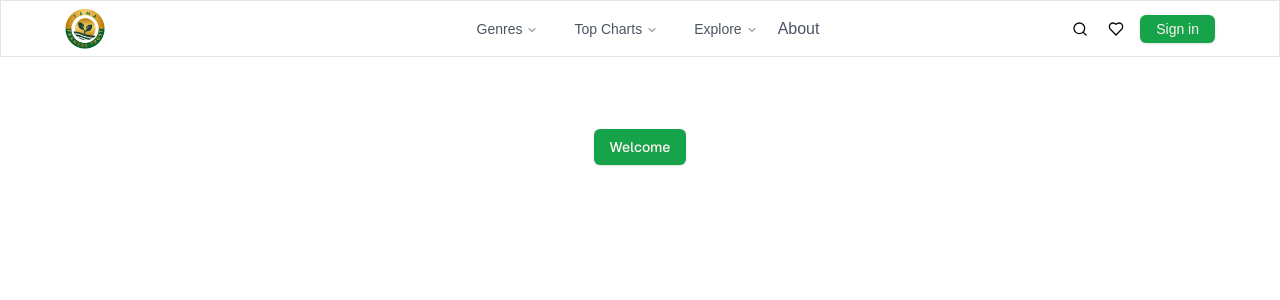
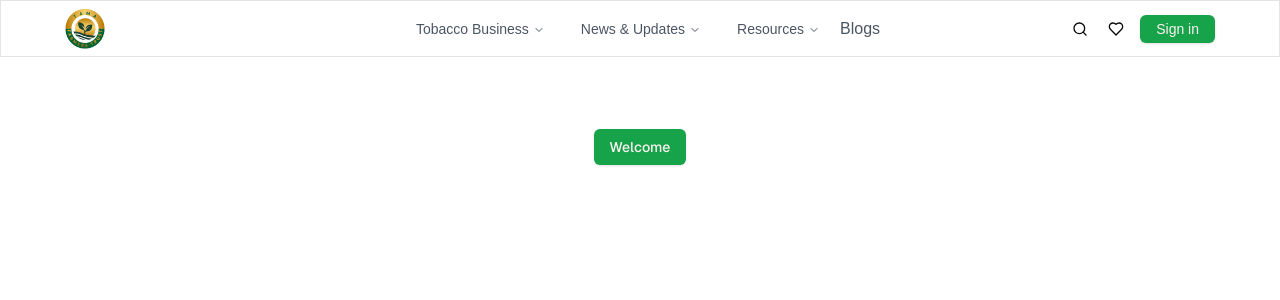
Before and after one commit to IsaacKalambo22/tama, a Next.js app in the folder frontend/: page / in a window 1280 px wide. Shown: the top 300 px of the page. Built offline with nearby package versions, Linux system fonts and the light colour scheme.

Commit message:
complete navigation menu

```diff
--- a/frontend/src/components/ui/navigation-menu.tsx
+++ b/frontend/src/components/ui/navigation-menu.tsx
@@ -1,18 +1,22 @@
-import * as React from "react"
-import * as NavigationMenuPrimitive from "@radix-ui/react-navigation-menu"
-import { cva } from "class-variance-authority"
-import { ChevronDown } from "lucide-react"
+import * as NavigationMenuPrimitive from '@radix-ui/react-navigation-menu';
+import { cva } from 'class-variance-authority';
+import * as React from 'react';
 
-import { cn } from "@/lib/utils"
+import { cn } from '@/lib/utils';
+import { ChevronDownIcon } from 'lucide-react';
 
 const NavigationMenu = React.forwardRef<
-  React.ElementRef<typeof NavigationMenuPrimitive.Root>,
-  React.ComponentPropsWithoutRef<typeof NavigationMenuPrimitive.Root>
+  React.ElementRef<
+    typeof NavigationMenuPrimitive.Root
+  >,
+  React.ComponentPropsWithoutRef<
+    typeof NavigationMenuPrimitive.Root
+  >
 >(({ className, children, ...props }, ref) => (
   <NavigationMenuPrimitive.Root
     ref={ref}
     className={cn(
-      "relative z-10 flex max-w-max flex-1 items-center justify-center",
+      'relative z-10 flex max-w-max flex-1 items-center justify-center',
       className
     )}
     {...props}
@@ -20,109 +24,143 @@ const NavigationMenu = React.forwardRef<
     {children}
     <NavigationMenuViewport />
   </NavigationMenuPrimitive.Root>
-))
-NavigationMenu.displayName = NavigationMenuPrimitive.Root.displayName
+));
+NavigationMenu.displayName =
+  NavigationMenuPrimitive.Root.displayName;
 
 const NavigationMenuList = React.forwardRef<
-  React.ElementRef<typeof NavigationMenuPrimitive.List>,
-  React.ComponentPropsWithoutRef<typeof NavigationMenuPrimitive.List>
+  React.ElementRef<
+    typeof NavigationMenuPrimitive.List
+  >,
+  React.ComponentPropsWithoutRef<
+    typeof NavigationMenuPrimitive.List
+  >
 >(({ className, ...props }, ref) => (
   <NavigationMenuPrimitive.List
     ref={ref}
     className={cn(
-      "group flex flex-1 list-none items-center justify-center space-x-1",
+      'group flex flex-1 list-none items-center justify-center space-x-1',
       className
     )}
     {...props}
   />
-))
-NavigationMenuList.displayName = NavigationMenuPrimitive.List.displayName
+));
+NavigationMenuList.displayName =
+  NavigationMenuPrimitive.List.displayName;
 
-const NavigationMenuItem = NavigationMenuPrimitive.Item
+const NavigationMenuItem =
+  NavigationMenuPrimitive.Item;
 
 const navigationMenuTriggerStyle = cva(
-  "group inline-flex h-9 w-max items-center justify-center rounded-md bg-background px-4 py-2 text-sm font-medium transition-colors hover:bg-accent hover:text-accent-foreground focus:bg-accent focus:text-accent-foreground focus:outline-none disabled:pointer-events-none disabled:opacity-50 data-[active]:bg-accent/50 data-[state=open]:bg-accent/50"
-)
+  'group inline-flex h-9 w-max items-center justify-center rounded-lg  px-4 py-2 text-sm font-medium transition-colors  hover:text-gray-700 focus:bg-accent focus:text-gray-700 focus:outline-none disabled:pointer-events-none disabled:opacity-50 data-[active]:bg-accent/50 '
+);
 
 const NavigationMenuTrigger = React.forwardRef<
-  React.ElementRef<typeof NavigationMenuPrimitive.Trigger>,
-  React.ComponentPropsWithoutRef<typeof NavigationMenuPrimitive.Trigger>
+  React.ElementRef<
+    typeof NavigationMenuPrimitive.Trigger
+  >,
+  React.ComponentPropsWithoutRef<
+    typeof NavigationMenuPrimitive.Trigger
+  >
 >(({ className, children, ...props }, ref) => (
   <NavigationMenuPrimitive.Trigger
     ref={ref}
-    className={cn(navigationMenuTriggerStyle(), "group", className)}
+    className={cn(
+      navigationMenuTriggerStyle(),
+      'group',
+      className
+    )}
     {...props}
   >
-    {children}{" "}
-    <ChevronDown
-      className="relative top-[1px] ml-1 h-3 w-3 transition duration-300 group-data-[state=open]:rotate-180"
-      aria-hidden="true"
+    {children}{' '}
+    <ChevronDownIcon
+      className='relative top-[1px] ml-1 h-3 w-3 transition duration-300 group-data-[state=open]:rotate-180'
+      aria-hidden='true'
     />
   </NavigationMenuPrimitive.Trigger>
-))
-NavigationMenuTrigger.displayName = NavigationMenuPrimitive.Trigger.displayName
+));
+NavigationMenuTrigger.displayName =
+  NavigationMenuPrimitive.Trigger.displayName;
 
 const NavigationMenuContent = React.forwardRef<
-  React.ElementRef<typeof NavigationMenuPrimitive.Content>,
-  React.ComponentPropsWithoutRef<typeof NavigationMenuPrimitive.Content>
+  React.ElementRef<
+    typeof NavigationMenuPrimitive.Content
+  >,
+  React.ComponentPropsWithoutRef<
+    typeof NavigationMenuPrimitive.Content
+  >
 >(({ className, ...props }, ref) => (
   <NavigationMenuPrimitive.Content
     ref={ref}
     className={cn(
-      "left-0 top-0 w-full data-[motion^=from-]:animate-in data-[motion^=to-]:animate-out data-[motion^=from-]:fade-in data-[motion^=to-]:fade-out data-[motion=from-end]:slide-in-from-right-52 data-[motion=from-start]:slide-in-from-left-52 data-[motion=to-end]:slide-out-to-right-52 data-[motion=to-start]:slide-out-to-left-52 md:absolute md:w-auto ",
+      'left-0 top-0 w-full data-[motion^=from-]:animate-in data-[motion^=to-]:animate-out data-[motion^=from-]:fade-in data-[motion^=to-]:fade-out data-[motion=from-end]:slide-in-from-right-52 data-[motion=from-start]:slide-in-from-left-52 data-[motion=to-end]:slide-out-to-right-52 data-[motion=to-start]:slide-out-to-left-52 md:absolute md:w-auto ',
       className
     )}
     {...props}
   />
-))
-NavigationMenuContent.displayName = NavigationMenuPrimitive.Content.displayName
+));
+NavigationMenuContent.displayName =
+  NavigationMenuPrimitive.Content.displayName;
 
-const NavigationMenuLink = NavigationMenuPrimitive.Link
+const NavigationMenuLink =
+  NavigationMenuPrimitive.Link;
 
 const NavigationMenuViewport = React.forwardRef<
-  React.ElementRef<typeof NavigationMenuPrimitive.Viewport>,
-  React.ComponentPropsWithoutRef<typeof NavigationMenuPrimitive.Viewport>
+  React.ElementRef<
+    typeof NavigationMenuPrimitive.Viewport
+  >,
+  React.ComponentPropsWithoutRef<
+    typeof NavigationMenuPrimitive.Viewport
+  >
 >(({ className, ...props }, ref) => (
-  <div className={cn("absolute left-0 top-full flex justify-center")}>
+  <div
+    className={cn(
+      'absolute left-auto top-full flex justify-center'
+    )}
+  >
     <NavigationMenuPrimitive.Viewport
       className={cn(
-        "origin-top-center relative mt-1.5 h-[var(--radix-navigation-menu-viewport-height)] w-full overflow-hidden rounded-md border bg-popover text-popover-foreground shadow data-[state=open]:animate-in data-[state=closed]:animate-out data-[state=closed]:zoom-out-95 data-[state=open]:zoom-in-90 md:w-[var(--radix-navigation-menu-viewport-width)]",
+        'origin-top-center relative mt-4 h-[var(--radix-navigation-menu-viewport-height)] w-full overflow-hidden rounded-2xl border bg-popover text-popover-foreground shadow data-[state=open]:animate-in data-[state=closed]:animate-out data-[state=closed]:zoom-out-95 data-[state=open]:zoom-in-90 md:w-[var(--radix-navigation-menu-viewport-width)]',
         className
       )}
       ref={ref}
       {...props}
     />
   </div>
-))
+));
 NavigationMenuViewport.displayName =
-  NavigationMenuPrimitive.Viewport.displayName
+  NavigationMenuPrimitive.Viewport.displayName;
 
 const NavigationMenuIndicator = React.forwardRef<
-  React.ElementRef<typeof NavigationMenuPrimitive.Indicator>,
-  React.ComponentPropsWithoutRef<typeof NavigationMenuPrimitive.Indicator>
+  React.ElementRef<
+    typeof NavigationMenuPrimitive.Indicator
+  >,
+  React.ComponentPropsWithoutRef<
+    typeof NavigationMenuPrimitive.Indicator
+  >
 >(({ className, ...props }, ref) => (
   <NavigationMenuPrimitive.Indicator
     ref={ref}
     className={cn(
-      "top-full z-[1] flex h-1.5 items-end justify-center overflow-hidden data-[state=visible]:animate-in data-[state=hidden]:animate-out data-[state=hidden]:fade-out data-[state=visible]:fade-in",
+      'top-full z-[1] flex h-1.5 items-end justify-center overflow-hidden data-[state=visible]:animate-in data-[state=hidden]:animate-out data-[state=hidden]:fade-out data-[state=visible]:fade-in',
       className
     )}
     {...props}
   >
-    <div className="relative top-[60%] h-2 w-2 rotate-45 rounded-tl-sm bg-border shadow-md" />
+    <div className='relative top-[60%] h-2 w-2 rotate-45 rounded-tl-sm bg-border shadow-md' />
   </NavigationMenuPrimitive.Indicator>
-))
+));
 NavigationMenuIndicator.displayName =
-  NavigationMenuPrimitive.Indicator.displayName
+  NavigationMenuPrimitive.Indicator.displayName;
 
 export {
+  NavigationMenu,
+  NavigationMenuContent,
+  NavigationMenuIndicator,
+  NavigationMenuItem,
+  NavigationMenuLink,
+  NavigationMenuList,
+  NavigationMenuTrigger,
   navigationMenuTriggerStyle,
-  NavigationMenu,
-  NavigationMenuList,
-  NavigationMenuItem,
-  NavigationMenuContent,
-  NavigationMenuTrigger,
-  NavigationMenuLink,
-  NavigationMenuIndicator,
   NavigationMenuViewport,
-}
+};
--- a/frontend/src/modules/client/constants/nav-items/index.tsx
+++ b/frontend/src/modules/client/constants/nav-items/index.tsx
@@ -13,184 +13,180 @@ export type NavItem = {
 // Create and export the navigation items object.
 export const navItems: NavItem[] = [
   {
-    title: 'Genres',
-    href: '#', // Main path for genres, can be updated as needed.
+    title: 'Tobacco Business',
+    href: '#',
     submenu: true,
     subMenuItems: [
       {
-        title: 'Pop',
-        href: '/genres/pop',
+        title: 'Services',
+        href: '/tobacco-business/services',
         description:
-          'Top pop hits and new releases.',
+          'Various business services for the tobacco industry.',
         icon: (
           <Icon
-            icon='lucide:music'
+            icon='lucide:briefcase'
             width='16'
             height='16'
           />
         ),
       },
       {
-        title: 'Rock',
-        href: '/genres/rock',
+        title: 'Event Calendar',
+        href: '/tobacco-business/event-calendar',
         description:
-          'Classic rock and modern hits.',
+          'Upcoming industry events and important dates.',
         icon: (
           <Icon
-            icon='lucide:drum'
+            icon='lucide:calendar'
             width='16'
             height='16'
           />
         ),
       },
       {
-        title: 'Hip-Hop/Rap',
-        href: '/genres/hip-hop-rap',
+        title: 'Shops',
+        href: '/tobacco-business/shops',
         description:
-          'The latest in hip-hop and rap.',
+          'Local and online shops for tobacco products.',
         icon: (
           <Icon
-            icon='lucide:mic'
+            icon='lucide:shopping-bag'
+            width='16'
+            height='16'
+          />
+        ),
+      },
+    ],
+  },
+  {
+    title: 'News & Updates',
+    href: '#',
+    submenu: true,
+    subMenuItems: [
+      {
+        title: 'News',
+        href: '/news-updates/news',
+        description:
+          'Latest news in the tobacco industry.',
+        icon: (
+          <Icon
+            icon='lucide:newspaper'
             width='16'
             height='16'
           />
         ),
       },
       {
-        title: 'Jazz',
-        href: '/genres/jazz',
+        title: 'Press Releases',
+        href: '/news-updates/press-release',
         description:
-          'Smooth jazz and contemporary sounds.',
+          'Official statements and press releases.',
         icon: (
           <Icon
-            icon='lucide:guitar'
+            icon='lucide:megaphone'
             width='16'
             height='16'
           />
         ),
       },
-      // Add more genres as needed
     ],
   },
   {
-    title: 'Top Charts',
-    href: '#', // Main path for top charts, can be updated as needed.
+    title: 'Resources',
+    href: '#',
     submenu: true,
     subMenuItems: [
       {
-        title: 'Top 10 This Week',
-        href: '/top-charts/top-10-this-week',
+        title: 'Reports',
+        href: '/resources/reports',
         description:
-          'Most popular songs this week.',
+          'Industry reports and data analysis.',
         icon: (
           <Icon
-            icon='lucide:trending-up'
+            icon='lucide:bar-chart'
             width='16'
             height='16'
           />
         ),
       },
       {
-        title: 'Most Popular',
-        href: '/top-charts/most-popular',
-        description: 'Songs everyone is loving.',
+        title: 'Publications',
+        href: '/resources/publications',
+        description:
+          'Research and publications related to tobacco.',
         icon: (
           <Icon
-            icon='lucide:heart'
+            icon='lucide:book-open'
             width='16'
             height='16'
           />
         ),
       },
       {
-        title: 'New Releases',
-        href: '/top-charts/new-releases',
+        title: 'Forms',
+        href: '/resources/forms',
         description:
-          'Fresh songs and albums just for you.',
+          'Documents and forms for industry use.',
         icon: (
           <Icon
-            icon='lucide:sparkles'
+            icon='lucide:file-text'
             width='16'
             height='16'
           />
         ),
       },
       {
-        title: 'Trending Now',
-        href: '/top-charts/trending-now',
-        description: 'Currently trending tracks.',
+        title: 'Council List',
+        href: '/resources/council-list',
+        description:
+          'List of council members and representatives.',
         icon: (
           <Icon
-            icon='lucide:flame'
-            width='16'
-            height='16'
-          />
-        ),
-      },
-      // Add more top charts as needed
-    ],
-  },
-  {
-    title: 'Explore',
-    href: '#', // Main path for explore, can be updated as needed.
-    submenu: true,
-    subMenuItems: [
-      {
-        title: 'Discover New Artists',
-        href: '/explore/new-artists',
-        description:
-          'Emerging talents and new artists.',
-        icon: (
-          <Icon
-            icon='lucide:user'
+            icon='lucide:list'
             width='16'
             height='16'
           />
         ),
       },
       {
-        title: 'Recommended For You',
-        href: '/explore/recommended',
-        description: 'Personalized music picks.',
+        title: 'Vacancies',
+        href: '/resources/vacancies',
+        description:
+          'Open job positions and career opportunities.',
         icon: (
           <Icon
-            icon='lucide:thumbs-up'
+            icon='lucide:briefcase'
             width='16'
             height='16'
           />
         ),
       },
-      {
-        title: 'Top Playlists',
-        href: '/explore/top-playlists',
-        description:
-          'Curated playlists to match your mood.',
-        icon: (
-          <Icon
-            icon='lucide:square-play'
-            width='16'
-            height='16'
-          />
-        ),
-      },
-      {
-        title: 'Live & Acoustic',
-        href: '/explore/live-acoustic',
-        description:
-          'Unplugged and live performances.',
-        icon: (
-          <Icon
-            icon='lucide:mic-vocal'
-            width='16'
-            height='16'
-          />
-        ),
-      },
-      // Add more explore items as needed
     ],
   },
   {
-    title: 'About',
-    href: '/about-us', // The main path for categories, can be updated as needed.
+    title: 'Blogs',
+    href: '/blogs',
+    description:
+      'Industry insights and articles from experts.',
+    icon: (
+      <Icon
+        icon='lucide:pen-tool'
+        width='16'
+        height='16'
+      />
+    ),
   },
+  // {
+  //   title: 'About Us',
+  //   href: '/about-us',
+  //   description:
+  //     'Learn more about our organization and mission.',
+  //   icon: (
+  //     <Icon
+  //       icon='lucide:info'
+  //       width='16'
+  //       height='16'
+  //     />
+  //   ),
+  // },
 ];
```
